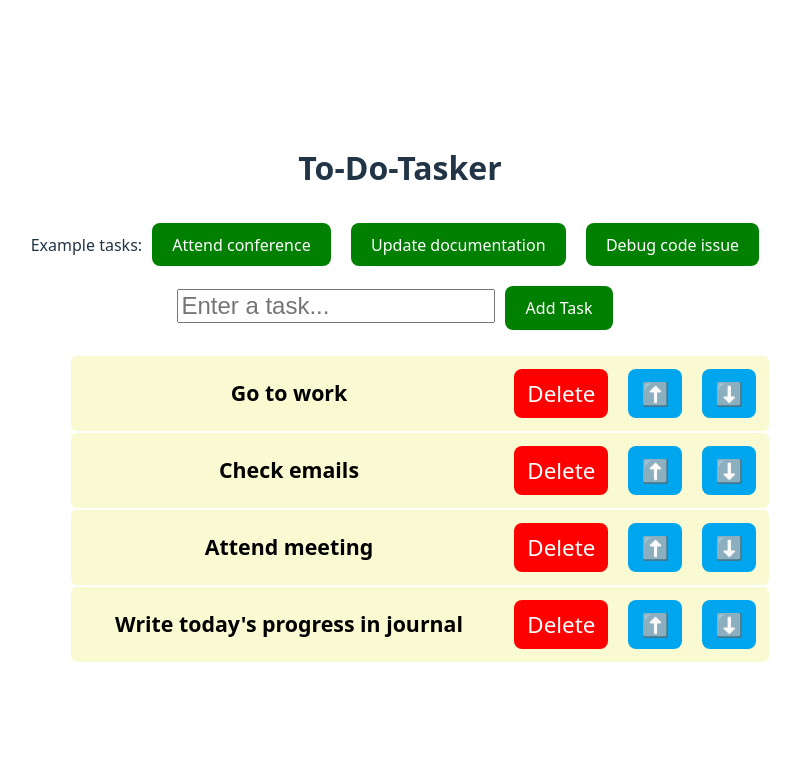
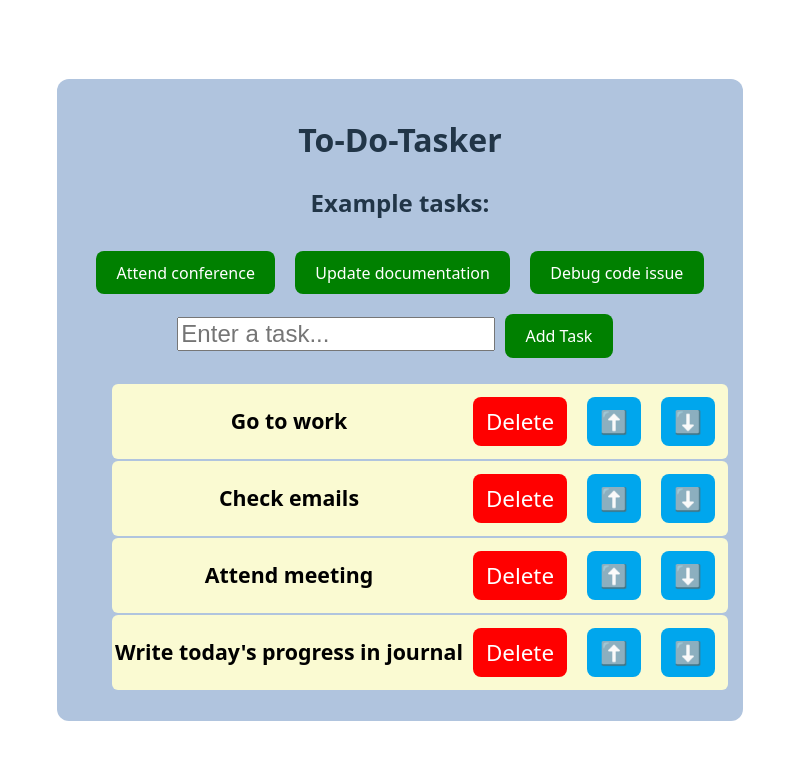
Before and after one commit to andriesvdw1/Todo-Tasks-App, a React (Vite) app in the folder todo-tasker/: page / in a window 1280 px wide. Shown: the top 760 px of the page, without its empty margins (240-1040 px from the left). Built offline with nearby package versions, Linux system fonts and the light colour scheme.

Commit message:
Add padding to todo list component, improve heading "example tasks"

```diff
--- a/todo-tasker/src/components/ToDoList/ToDoList.css
+++ b/todo-tasker/src/components/ToDoList/ToDoList.css
@@ -34,3 +34,8 @@ li {
 input[type="text"] {
     font-size: 18pt;
 }
+.to-do-list{
+    background-color: lightsteelblue;
+    border-radius: 12px;
+    padding: 15px;
+}
--- a/todo-tasker/src/components/ToDoList/ToDoList.jsx
+++ b/todo-tasker/src/components/ToDoList/ToDoList.jsx
@@ -46,7 +46,7 @@ function ToDoList() {
         <h1>To-Do-Tasker</h1>
 
         <div>
-            Example tasks:
+            <h2>Example tasks:</h2>
             <button className='add-button' onClick={() => handleExampleTaskClick('Attend conference')}>Attend conference</button>
             <button className='add-button' onClick={() => handleExampleTaskClick('Update documentation')}>Update documentation</button>
             <button className='add-button' onClick={() => handleExampleTaskClick('Debug code issue')}>Debug code issue</button>
```
